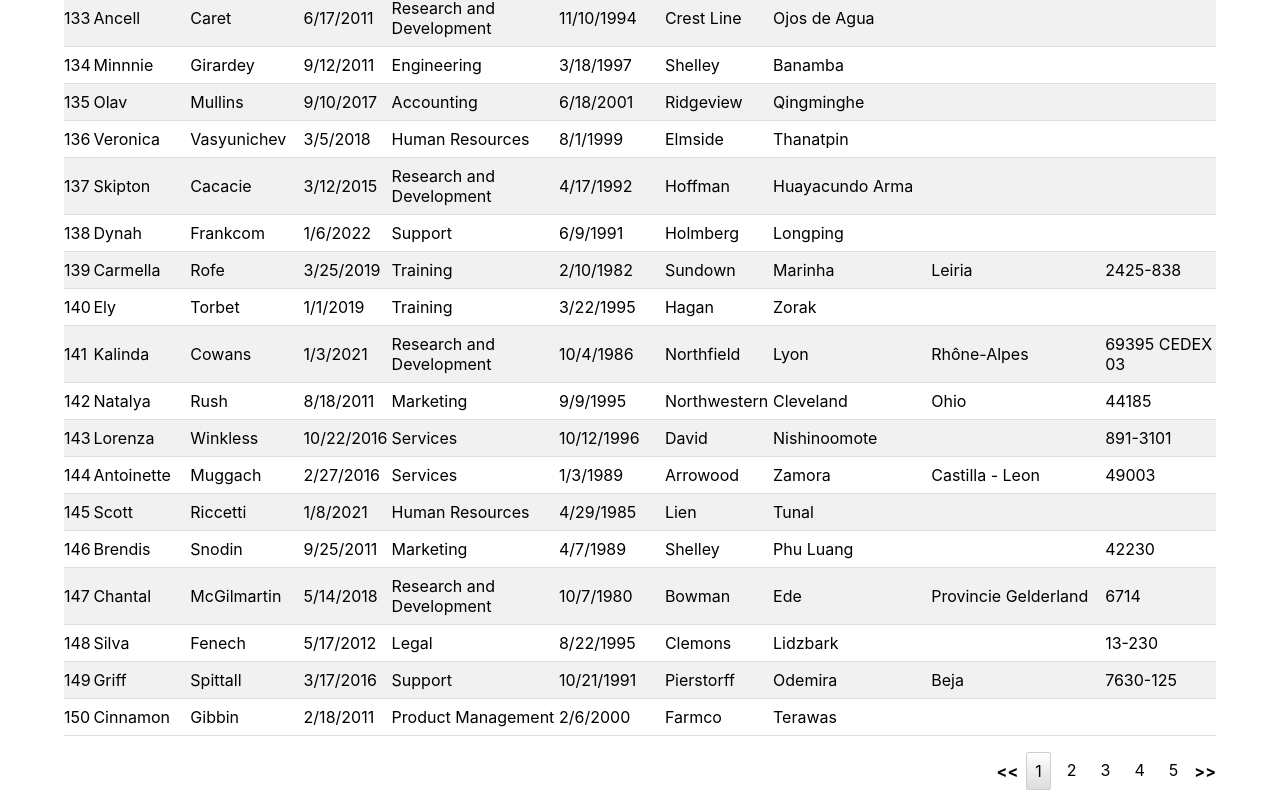
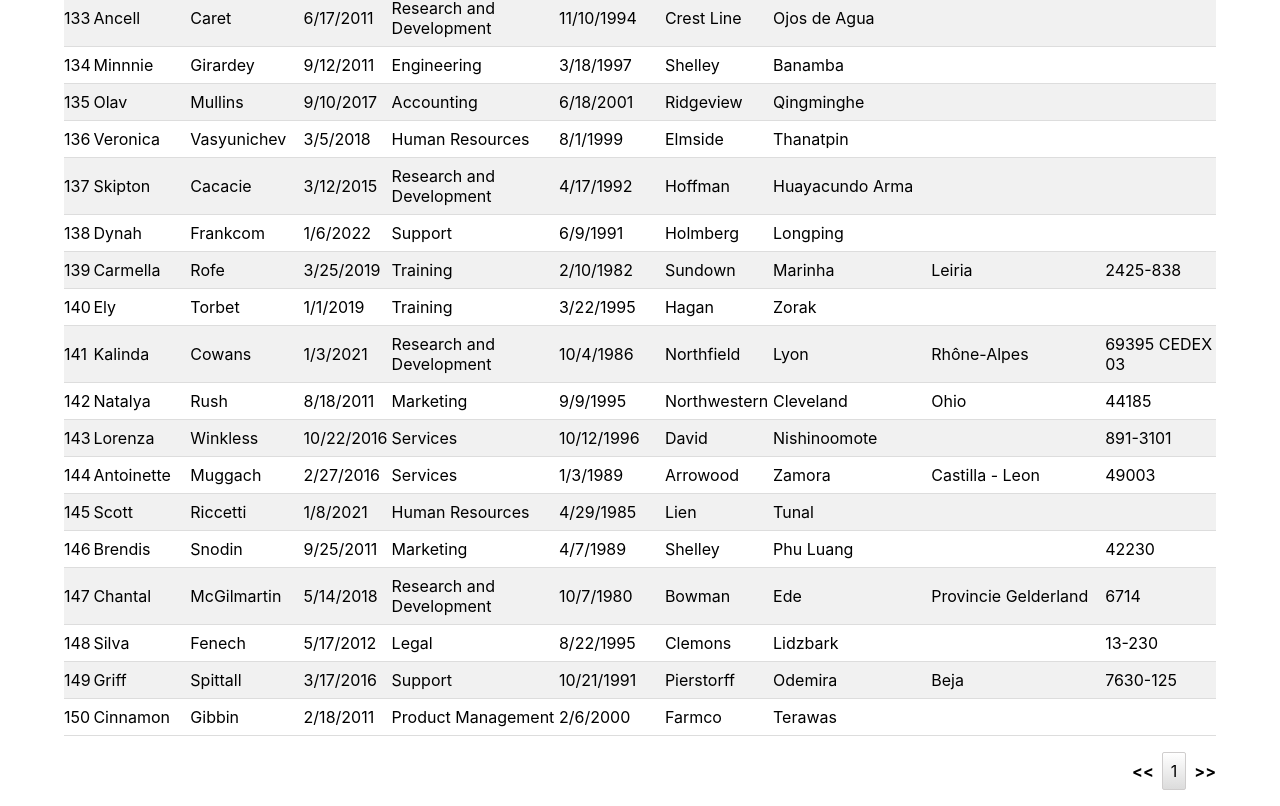
Before and after one commit to f4b4nd/f4b4nd-fabienAndria_table-plugin_25062022, a React (Create React App) app: page / in a window 1280 px wide. Shown: the part 5465-6271 px from the top of the page. Built offline with nearby package versions, Linux system fonts and the light colour scheme.

Commit message:
pagination working

```diff
--- a/src/ components/Pagination/index.tsx
+++ b/src/ components/Pagination/index.tsx
@@ -1,26 +1,26 @@
 import { Container, Inner, Page, PageItems, LeftArrow, RightArrow } from "./style"
 
-const Pagination = ({activePage, setActivePage}: IPagination) => {
+const Pagination = ({activePage, setActivePage, pagesCount}: IPagination) => {
 
-    const pagesCount = Array.from(Array(5).keys()).map((_, idx) => idx+1)
+    const pages = Array.from(Array(pagesCount).keys()).map((_, idx) => idx+1)
 
     const handleClickOnPage = (e: React.MouseEvent<HTMLElement>) => {
-        const newPageStr: string = (e.target as any).textContent
-        const newPage = parseInt(newPageStr)
-        if (newPage && newPage !== activePage) {
-            setActivePage(newPage)
+        const newActivePageStr: string = (e.target as any).textContent
+        const newActivePage = parseInt(newActivePageStr)
+        if (newActivePage && newActivePage !== activePage) {
+            setActivePage(newActivePage)
         }
     }
 
     const handleClickLeftArrow = (activePage: number) => {
         if (activePage > 1) {
-            setActivePage(activePage-1)
+            setActivePage(activePage - 1)
         }
     }
 
-    const handleClickRightArrow = (activePage: number, maxPagesCount: number) => {
-        if (activePage < maxPagesCount) {
-            setActivePage(activePage+1)
+    const handleClickRightArrow = (activePage: number, pagesCount: number) => {
+        if (activePage < pagesCount) {
+            setActivePage(activePage + 1)
         }
     }
 
@@ -34,9 +34,9 @@ const Pagination = ({activePage, setActivePage}: IPagination) => {
                 </LeftArrow>
 
                     <PageItems>
-                        {pagesCount.map((page, idx) => (
+                        {pages.map((page) => (
                             <Page
-                                key={idx}
+                                key={page}
                                 isActive={page === activePage}
                                 onClick={handleClickOnPage}
                             >
@@ -45,7 +45,7 @@ const Pagination = ({activePage, setActivePage}: IPagination) => {
                         ))}
                     </PageItems>
 
-                <RightArrow onClick={() => handleClickRightArrow(activePage, pagesCount.length)} >
+                <RightArrow onClick={() => handleClickRightArrow(activePage, pagesCount)} >
                     {">>"}
                 </RightArrow>
 
--- a/src/ components/type.d.ts
+++ b/src/ components/type.d.ts
@@ -103,7 +103,8 @@ interface ISearchbarLabel {
 
 interface IPagination {
     activePage: number,
-    setActivePage: React.Dispatch<React.SetStateAction<number>>
+    setActivePage: React.Dispatch<React.SetStateAction<number>>,
+    pagesCount: number,
 }
 
 interface IPaginationPage {
--- a/src/App.tsx
+++ b/src/App.tsx
@@ -4,7 +4,6 @@ import Table from './ components/Table'
 import SlicerContainer from "./containers/slicer"
 import Searchbar from "./ components/Searchbar"
 
-import sliceTable from "./helpers/sliceTable"
 import queryTable from "./helpers/queryTable"
 import getRangeDataRowByPage from './helpers/dataPerPage';
 
@@ -25,13 +24,25 @@ function App () {
 
     const [activePage, setActivePage] = useState<number>(1)
 
+    const [rangeOfActivePageResults, setRangeOfActivePageResults] = useState({startRow: 0, endRow: initialData.length})
+
+    const activePageResults = results.slice(rangeOfActivePageResults.startRow, rangeOfActivePageResults.endRow)
+
+    const [pagesCount, setPagesCount] = useState<number>(0)
+
     useEffect(() => {
+
         const [startRow, endRow] = getRangeDataRowByPage(activePage, results.length, rowsPerPage)
-        const pageResults = results.slice(startRow, endRow)
-        const slicedResults = sliceTable({data: pageResults, initialData, rowsPerPage})
-        setResults(slicedResults)
-        // eslint-disable-next-line react-hooks/exhaustive-deps
-    }, [rowsPerPage, activePage])
+
+        setRangeOfActivePageResults({startRow, endRow})
+
+        const hasPages = results.length > 0 && parseInt(rowsPerPage) && parseInt(rowsPerPage) > 0
+
+        const newPagesCount = hasPages ? Math.ceil(results.length / parseInt(rowsPerPage)) : 1
+
+        setPagesCount(newPagesCount)
+
+    }, [activePage, results, rowsPerPage])
 
     useEffect(() => {
         const queryResults = queryTable(initialData, inputValue)
@@ -40,10 +51,8 @@ function App () {
     }, [inputValue])
 
     useEffect(() => {
-
-    })
-
-    console.log('act', activePage)
+        setActivePage(1)
+    }, [rowsPerPage, results])
 
     return (
 
@@ -57,11 +66,12 @@ function App () {
 
             </div>
 
-            <Table results={results} setResults={setResults} />
+            <Table results={activePageResults} setResults={setResults} />
 
             <Pagination
                 activePage={activePage}
                 setActivePage={setActivePage}
+                pagesCount={pagesCount}
             />
 
         </div>
--- a/src/helpers/dataPerPage.ts
+++ b/src/helpers/dataPerPage.ts
@@ -17,7 +17,7 @@ const getRangeDataRowByPage = (page: number, tableLength: number, rowsPerPageStr
         return [startRow, endRow]
     }
 
-    startRow = (page -1) * rowsPerPage + 1
+    startRow = (page -1) * rowsPerPage
 
     endRow = page * rowsPerPage
 
--- a/src/helpers/sliceTable.ts
+++ /dev/null
@@ -1,23 +0,0 @@
-const sliceTable = ({data, initialData, rowsPerPage}: IsliceTable): Ttable => {
-
-    const rowsPerPageInt = parseInt(rowsPerPage) || null
-
-    let slicedData: Ttable
-
-    if (!rowsPerPageInt) {
-        slicedData = initialData
-    }
-
-    else if (rowsPerPageInt >= data.length) {
-        slicedData = initialData.slice(0, rowsPerPageInt)
-    }
-
-    else {
-        slicedData = data.slice(0, rowsPerPageInt)
-    }
-
-    return slicedData
-
-}
-
-export default sliceTable
```
Also changed, not shown: src/helpers/type.d.ts (+0 -10 lines).
